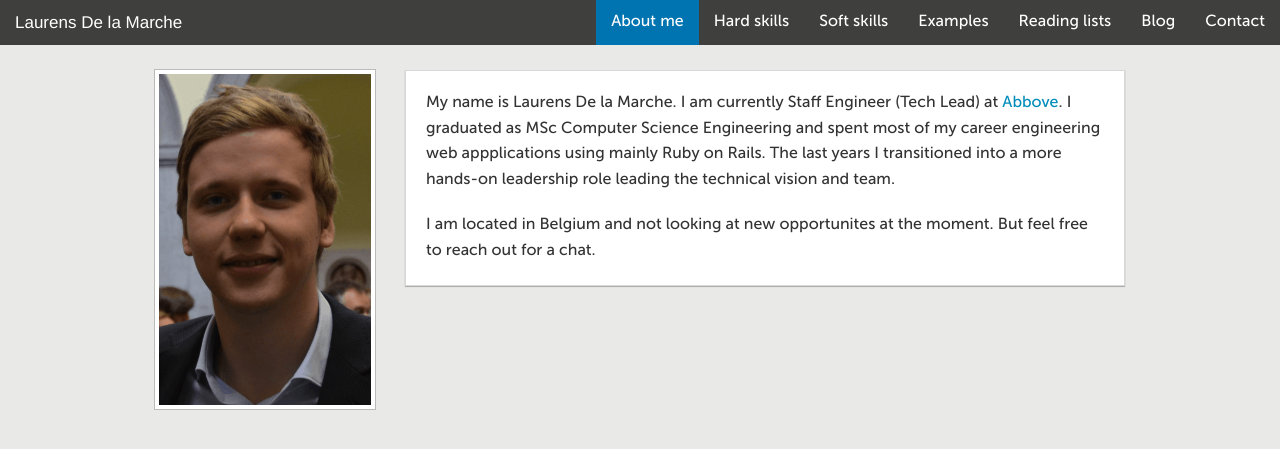
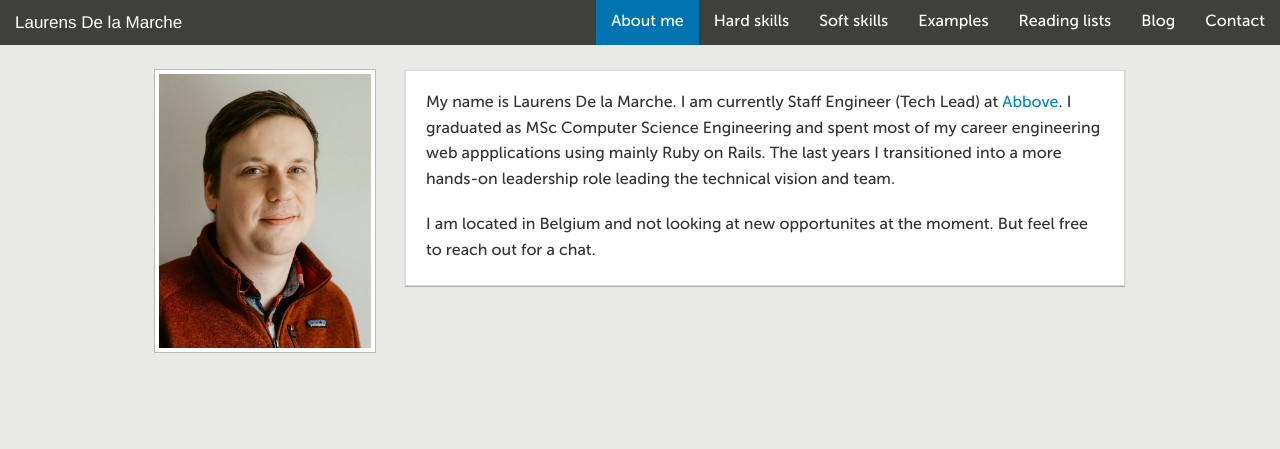
Before and after one commit to ldlamarc/laurensdelamarche, a Jekyll site: the page built from docs/index.html, in a window 1280 px wide. Shown: the top 449 px of the page. Built offline with Jekyll 4.4.1, drawn with Linux system fonts in a browser that asks for light colours.

Commit message:
New picture

```diff
--- a/docs/index.html
+++ b/docs/index.html
@@ -2,7 +2,7 @@
 layout: default
 ---
 <div class="small-3 columns">
-  <img aria-hidden="true" aria-label="Thumbnail" class="th" role="button" src="img/prof.png" />
+  <img aria-hidden="true" aria-label="Thumbnail" class="th" role="button" src="img/laurens.webp" />
 </div>
 
 <div class="small-9 columns">
```
Also changed, not shown: docs/img/laurens.webp (added).
